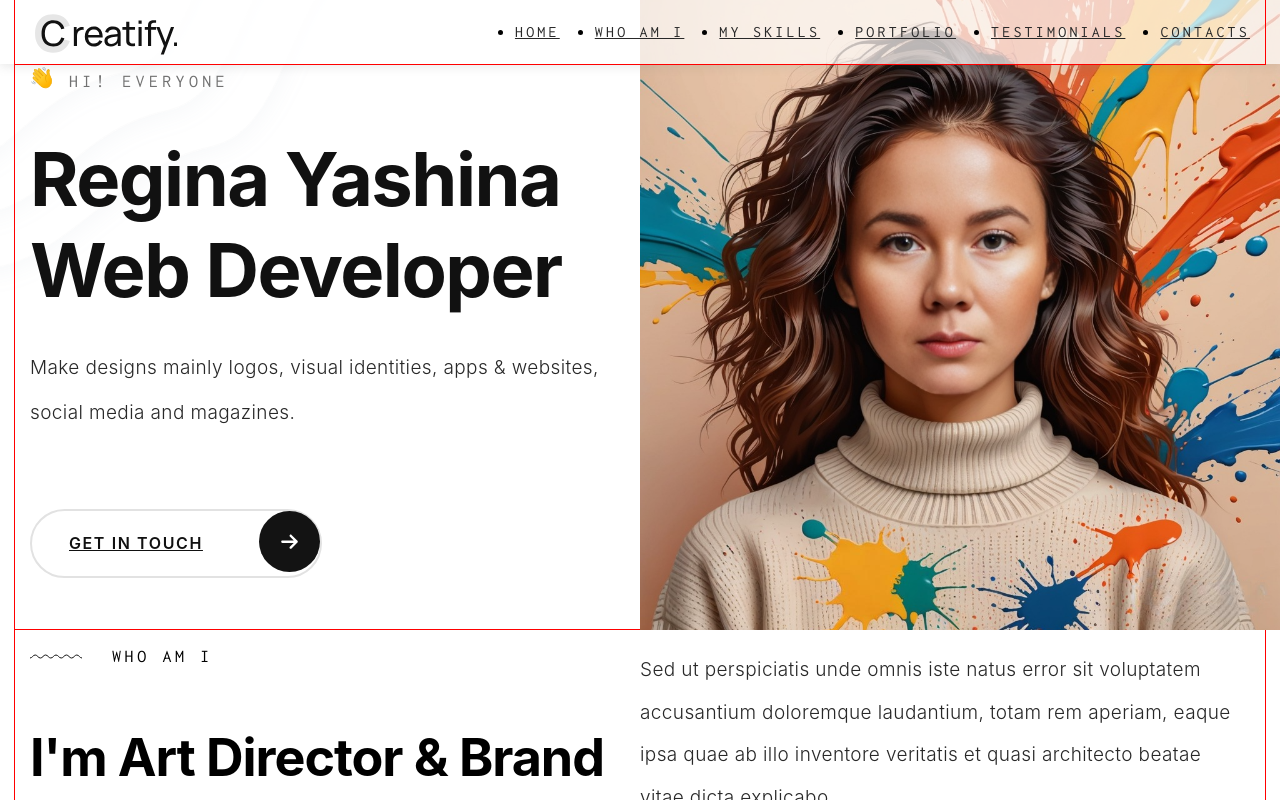
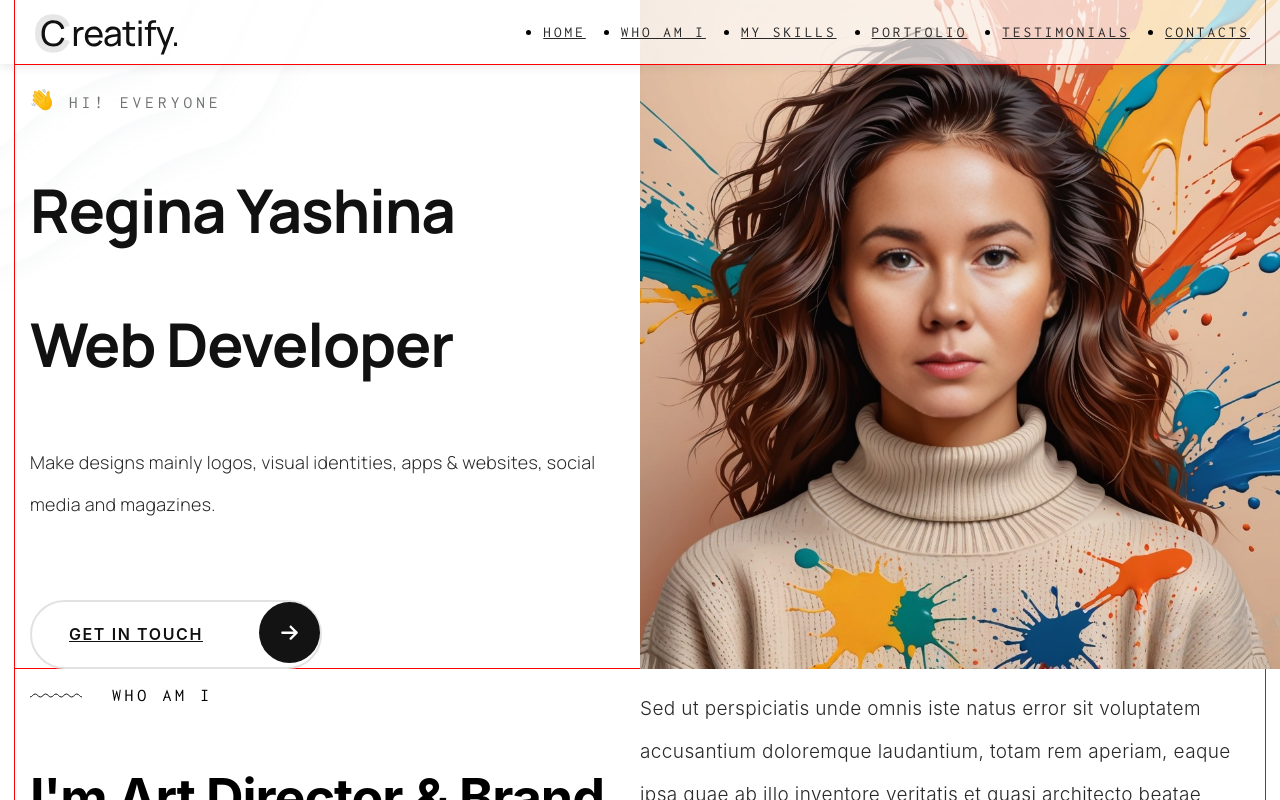
Before and after one commit to ReginaYashina/portfolio, a React app: page / in a window 1280 px wide. Shown: the top 800 px of the page. Built offline with nearby package versions, Linux system fonts and the light colour scheme; the HTML template or start-up script is replaced by a standard one.

Commit message:
feat: start adaptive for Main

```diff
--- a/src/components/menu/Menu.tsx
+++ b/src/components/menu/Menu.tsx
@@ -1,6 +1,7 @@
-import React from 'react';
-import { styled } from 'styled-components';
-import { theme } from '../../styles/Theme';
+import React from "react";
+import { styled } from "styled-components";
+import { theme } from "../../styles/Theme";
+import { font } from "../../styles/Common";
 
 type MenuPropsType = {
   menuItems: Array<string>;
@@ -32,18 +33,21 @@ const StyledNav = styled.nav`
   }
 
   a {
-    color: ${theme.colors.secondaryFont};
-    font-family: 'Inconsolata', sans-serif;
-    font-weight: 400;
-    font-size: 16px;
-    line-height: 126%;
+    ${font({
+      family: '"Inconsolata", sans-serif',
+      weight: 400,
+      lineHeight: "126%",
+      color: theme.colors.secondaryFont,
+      Fmax: 16,
+      Fmin: 14,
+    })}
     letter-spacing: 0.2em;
     text-transform: uppercase;
 
     position: relative;
 
     &:before {
-      content: '';
+      content: "";
       height: 1px;
       width: 0;
       background-color: ${theme.colors.secondaryFont};
@@ -56,13 +60,13 @@ const StyledNav = styled.nav`
     }
     &:hover {
       &:before {
-        content: '';
+        content: "";
         width: 100%;
       }
     }
   }
 
-  @media ${theme.media.tablet} {
+  @media ${theme.media.bigTablet} {
     display: none;
   }
 `;
--- a/src/layout/footer/Footer.tsx
+++ b/src/layout/footer/Footer.tsx
@@ -1,11 +1,11 @@
-import React from 'react';
-import styled from 'styled-components';
-import { FlexWrapper } from '../../components/FlexWrapper';
-import { Column } from '../../components/Column';
-import { Container } from '../../components/Container';
-import decor from '../../assets/img/pattern-bottom.svg';
-import { theme } from '../../styles/Theme';
-import { FooterMenu } from './footerMenu/FooterMenu';
+import React from "react";
+import styled from "styled-components";
+import { FlexWrapper } from "../../components/FlexWrapper";
+import { Column } from "../../components/Column";
+import { Container } from "../../components/Container";
+import decor from "../../assets/img/pattern-bottom.svg";
+import { theme } from "../../styles/Theme";
+import { FooterMenu } from "./footerMenu/FooterMenu";
 
 // const socialLinks = ["Facebook", "Twitter", "LinkedIn", "Youtube"];
 
@@ -25,7 +25,7 @@ export const Footer = () => {
           {/* <FooterMenu menuItems={socialLinks} /> */}
           <FooterMenu />
         </Column>
-        <FlexWrapper>
+        <FlexWrapper align={"flex-end"}>
           <Mail>Creatify@gmail.com</Mail>
         </FlexWrapper>
       </Container>
@@ -35,7 +35,6 @@ export const Footer = () => {
 
 const StyledFooter = styled.footer`
   padding: 166px 0 178px;
-  display: flex;
   background-color: #fff;
   background-image: url(${decor});
   background-repeat: no-repeat;
@@ -45,7 +44,7 @@ const StyledFooter = styled.footer`
   }
 
   & ${FlexWrapper} {
-    position: relative;
+    padding-bottom: 45px;
   }
 `;
 
@@ -73,11 +72,10 @@ const Mail = styled.a`
   border-bottom: 2px solid ${theme.colors.primaryFont};
   cursor: pointer;
 
-  position: absolute;
-  bottom: 45px;
-
   transition: all ease 0.3s;
   &:hover {
     transform: scale(0.98);
   }
+  /* TMP!!!!!! */
+  display: none;
 `;
--- a/src/layout/sections/main/Main.tsx
+++ b/src/layout/sections/main/Main.tsx
@@ -1,11 +1,12 @@
-import React from 'react';
-import styled from 'styled-components';
-import photo from '../../../assets/img/tmp.png';
-import { Container } from '../../../components/Container';
-import handIcon from '../../../assets/img/hand.svg';
-import arrow from '../../../assets/img/arrow.svg';
-import decor from '../../../assets/img/pattern.svg';
-import { theme } from '../../../styles/Theme';
+import React from "react";
+import styled from "styled-components";
+import photo from "../../../assets/img/tmp.png";
+import { Container } from "../../../components/Container";
+import handIcon from "../../../assets/img/hand.svg";
+import arrow from "../../../assets/img/arrow.svg";
+import decor from "../../../assets/img/pattern.svg";
+import { theme } from "../../../styles/Theme";
+import { font } from "../../../styles/Common";
 
 export const Main = () => {
   return (
@@ -14,7 +15,10 @@ export const Main = () => {
         <Container>
           <MainContent>
             <Greetings>hi! everyone</Greetings>
-            <MainTitle>regina yashina web developer</MainTitle>
+            <MainTitle>
+              <p>regina yashina </p>
+              <p>web developer</p>
+            </MainTitle>
             <Description>
               Make designs mainly logos, visual identities, apps & websites,
               social media and magazines.
@@ -41,14 +45,29 @@ const StyledMain = styled.section`
     display: flex;
     align-items: center;
   }
+
+  @media ${theme.media.tablet} {
+    flex-direction: column;
+    padding-bottom: 80px;
+  }
 `;
 const MainContentWrapper = styled.div`
   flex: 0 0 100%;
   display: flex;
+  @media ${theme.media.tablet} {
+    order: 2;
+  }
 `;
 const MainContent = styled.div`
   width: 50%;
   padding-right: 70px;
+  margin-top: 75px;
+
+  @media ${theme.media.tablet} {
+    width: 100%;
+    padding: 0;
+    margin-top: 35px;
+  }
 `;
 const PhotoWrapper = styled.div`
   flex: 0 0 50%;
@@ -56,6 +75,13 @@ const PhotoWrapper = styled.div`
   padding-bottom: 49.2%;
 
   position: relative;
+
+  @media ${theme.media.tablet} {
+    flex: 0 0 100%;
+    transform: translateX(0);
+    padding-bottom: 0;
+    order: 1;
+  }
 `;
 const Photo = styled.img`
   max-width: 100%;
@@ -66,16 +92,25 @@ const Photo = styled.img`
   height: 100%;
   top: 0;
   left: 0;
+
+  @media ${theme.media.tablet} {
+    position: relative;
+    width: 100%;
+  }
 `;
 
 const Greetings = styled.p`
-  font-family: 'Inconsolata', sans-serif;
-  font-weight: 400;
-  font-size: 18px;
-  line-height: 126%;
+  ${font({
+    family: '"Inconsolata", sans-serif',
+    weight: 400,
+    lineHeight: "126%",
+    color: "#717171",
+    Fmax: 18,
+    Fmin: 16,
+  })}
+
   letter-spacing: 0.24em;
   text-transform: uppercase;
-  color: #717171;
   padding-left: 39px;
 
   position: relative;
@@ -90,20 +125,33 @@ const Greetings = styled.p`
   }
 `;
 const MainTitle = styled.h1`
+  ${font({
+    weight: 700,
+    lineHeight: "122%",
+    Fmax: 74,
+    Fmin: 40,
+  })}
   margin: 42px 0 31px;
-  font-weight: 700;
-  font-size: 74px;
-  line-height: 122%;
   letter-spacing: -0.02em;
   text-transform: capitalize;
-  color: ${theme.colors.primaryFont};
+
+  & p {
+    white-space: nowrap;
+  }
+
+  @media ${theme.media.tablet} {
+    margin: 30px 0 20px;
+  }
 `;
 const Description = styled.p`
-  font-weight: 300;
-  font-size: 19px;
-  line-height: 235%;
+  ${font({
+    weight: 300,
+    lineHeight: "235%",
+    color: theme.colors.secondaryFont,
+    Fmax: 19,
+    Fmin: 16,
+  })}
   letter-spacing: 0.02em;
-  color: ${theme.colors.secondaryFont};
 `;
 const MainLink = styled.a`
   display: inline-block;
@@ -129,7 +177,7 @@ const MainLink = styled.a`
   transition: all 0.5s ease;
 
   &:before {
-    content: '';
+    content: "";
     width: 61px;
     height: 61px;
     border-radius: 100%;
@@ -150,8 +198,12 @@ const MainLink = styled.a`
     color: ${theme.colors.lightFont};
     background-color: ${theme.colors.mainBtnBg};
     &:before {
-      content: '';
+      content: "";
       /* transform: scale(1.05); */
     }
   }
+
+  @media ${theme.media.tablet} {
+    margin-top: 45px;
+  }
 `;
--- /dev/null
+++ b/src/styles/Common.ts
@@ -0,0 +1,25 @@
+import { theme } from './Theme';
+
+type FontPropsType = {
+  family?: string;
+  weight?: number;
+  color?: string;
+  lineHeight?: string;
+  Fmin?: number;
+  Fmax?: number;
+};
+
+export const font = ({
+  family,
+  weight,
+  color,
+  lineHeight,
+  Fmin,
+  Fmax,
+}: FontPropsType) => `
+  font-family: ${family || 'Manrope'};
+  font-weight: ${weight || 400};
+  color:${color || theme.colors.primaryFont};
+  line-height:${lineHeight || '1.2'};
+	font-size: calc( (100vw - 320px)/(1920 - 320) * (${Fmax} - ${Fmin}) + ${Fmin}px);
+`;
--- a/src/styles/Global.styled.tsx
+++ b/src/styles/Global.styled.tsx
@@ -1,5 +1,5 @@
-import { createGlobalStyle } from 'styled-components';
-import { theme } from './Theme';
+import { createGlobalStyle } from "styled-components";
+import { theme } from "./Theme";
 
 export const GlobalStyle = createGlobalStyle`
 *,
@@ -20,6 +20,8 @@ body {
   -moz-osx-font-smoothing: grayscale;
 	color:${theme.colors.primaryFont};
 	line-height: 1.2;
+
+  min-width: 320px;
 }
 
 code {
@@ -45,6 +47,10 @@ button{
 
 section{
 	padding: 160px 0;
+
+  @media ${theme.media.bigTablet}{
+    padding: 80px 0;
+  }
 }
 
 section:nth-of-type(odd){
--- a/src/styles/Theme.tsx
+++ b/src/styles/Theme.tsx
@@ -1,19 +1,20 @@
 export const theme = {
   colors: {
-    primaryBg: '#FAFBFC',
-    secondaryBg: '#ffffff',
+    primaryBg: "#FAFBFC",
+    secondaryBg: "#ffffff",
 
-    mainBtnBg: '#131313',
-    mainBtnBorder: '#e2e2e2',
+    mainBtnBg: "#131313",
+    mainBtnBorder: "#e2e2e2",
 
-    primaryFont: '#111111',
-    secondaryFont: '#282828',
-    lightFont: '#ffffff',
+    primaryFont: "#111111",
+    secondaryFont: "#282828",
+    lightFont: "#ffffff",
   },
 
   media: {
-    tablet: 'screen and (max-width: 768px)',
-    mobile: 'screen and (max-width: 576px)',
+    bigTablet: "screen and (max-width: 920px)",
+    tablet: "screen and (max-width: 768px)",
+    mobile: "screen and (max-width: 576px)",
   },
 };
 
```
Also changed, not shown: src/components/mobileMenu/MobileMenu.tsx (+50 -43 lines).
